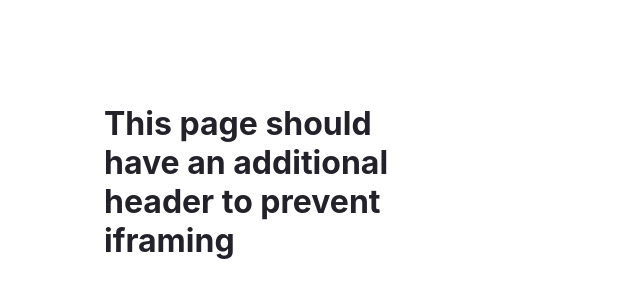
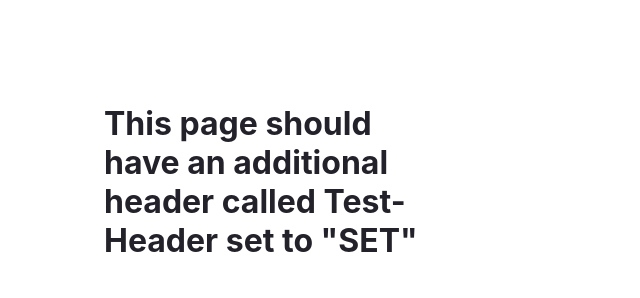
Before and after one commit to isobel-taylor/gatsby-plugin-netlify-transform-headers-repro, a Gatsby site: page /extra-header in a window 1280 px wide. Shown: the whole page, without its empty margins (0-640 px from the left). Built offline with nearby package versions, Linux system fonts and the light colour scheme; Gatsby itself is replaced by a stand-in of ours.

Commit message:
Update page

```diff
--- a/src/pages/extra-header.js
+++ b/src/pages/extra-header.js
@@ -15,7 +15,7 @@ const IndexPage = () => {
   return (
     <main style={pageStyles}>
       <h1 style={headingStyles}>
-        This page should have an additional header to prevent iframing
+        This page should have an additional header called Test-Header set to "SET"
       </h1>
     </main>
   )
```
